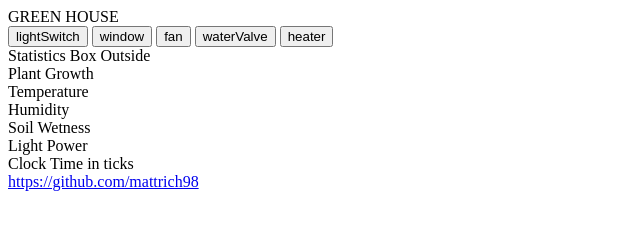
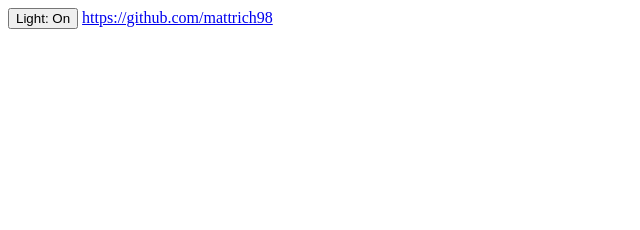
Before and after one commit to mattrich98/smartautogreenhouse, a plain HTML site: page index.html in a window 1280 px wide. Shown: the whole page, without its empty margins (0-640 px from the left). Drawn offline with Linux system fonts and the light colour scheme.

Commit message:
linked css and javascript documents and button lightswitch

```diff
--- a/index.html
+++ b/index.html
@@ -1,29 +1,20 @@
 <!DOCTYPE html>
 <html lang="en">
+
 <head>
     <meta charset="UTF-8">
     <meta name="viewport" content="width=device-width, initial-scale=1.0">
+    <link  rel="stylesheet" href="style.css"></link>
+    <script src="script.js"></script>
     <title>Document</title>
 </head>
+
 <body>
-    <div>
-        GREEN HOUSE
-    </div>
-    <button id = "lightButton" onclick = "lightFunction();">lightSwitch</button>
-    <button id = "windowButton" onclick = "windowFunction();">window</button>
-    <button id = "fanButton" onclick = "fanFunction();">fan</button>
-    <button id = "waterButton" onclick = waterFunction();>waterValve</button>
-    <button id = "heaterButton" onclick = heaterFunction();>heater</button>
-<br>
-    <div id = "statistics">Statistics Box Outside
-        <div>Plant Growth</div>
-        <div>Temperature</div>
-        <div>Humidity</div>
-        <div>Soil Wetness</div>
-        <div>Light Power</div>
-        <div>Clock Time in ticks</div>
 
-    </div>
+
+
+    <button id="lightSwitch" onclick="lightFunction();">Light: On</button>
     <a class="profileLink" href="https://github.com/mattrich98">https://github.com/mattrich98</a>
 </body>
+
 </html>
```
